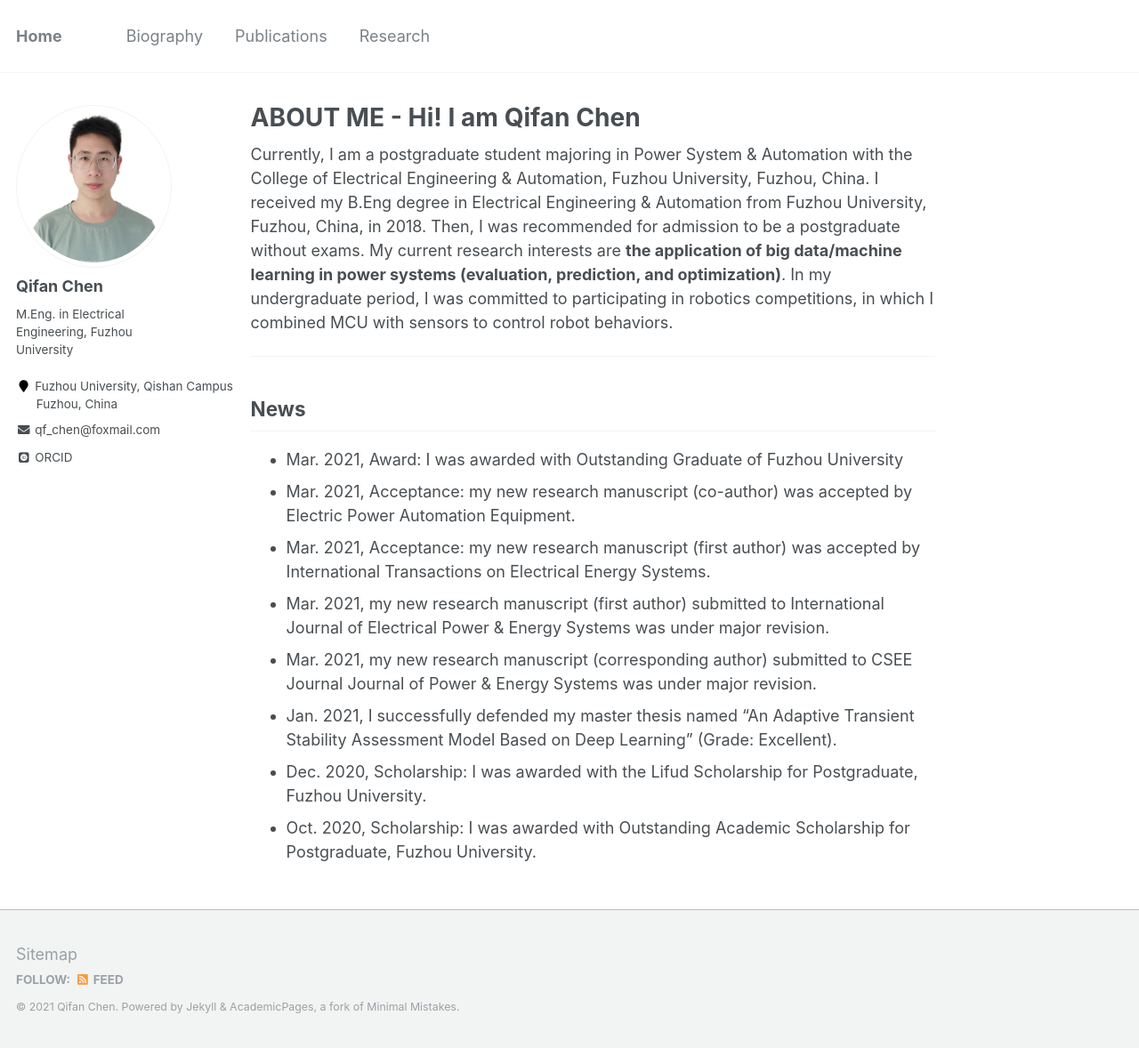
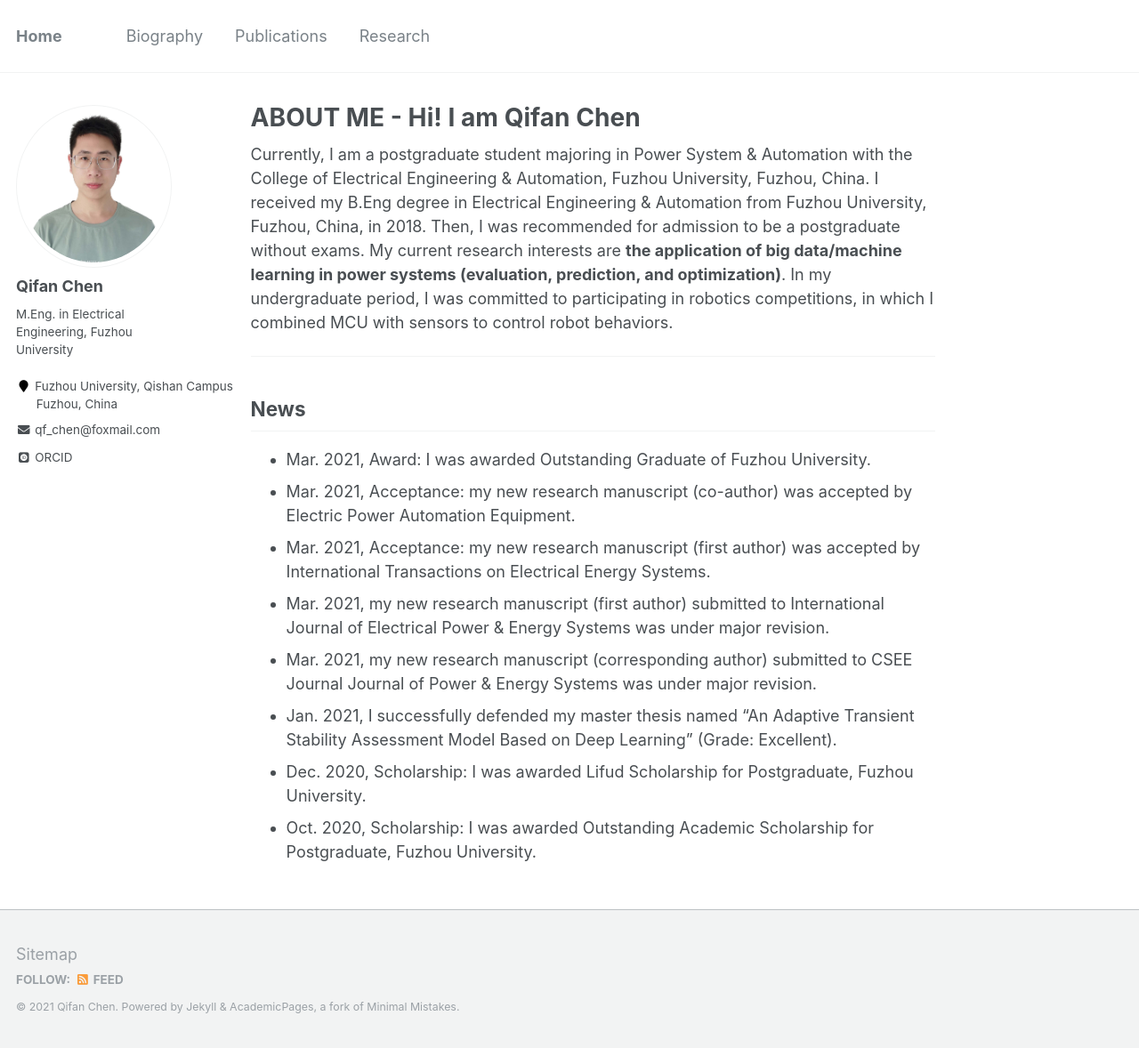
Before and after one commit to ChQf/ChQf.github.io, a Jekyll site: the page built from _pages/about.md, in a window 1280 px wide and 1178 px high. Shown: the whole window at 89% size. Built offline with Jekyll 4.4.1, drawn with Linux system fonts in a browser that asks for light colours; some web fonts are replaced.

Commit message:
Update about.md

```diff
--- a/_pages/about.md
+++ b/_pages/about.md
@@ -18,11 +18,11 @@ In my undergraduate period, I was committed to participating in robotics competi
 
 ## News
 
-* Mar. 2021, Award: I was awarded with Outstanding Graduate of Fuzhou University
+* Mar. 2021, Award: I was awarded Outstanding Graduate of Fuzhou University.
 * Mar. 2021, Acceptance: my new research manuscript (co-author) was accepted by Electric Power Automation Equipment.
 * Mar. 2021, Acceptance: my new research manuscript (first author) was accepted by International Transactions on Electrical Energy Systems.
 * Mar. 2021, my new research manuscript (first author) submitted to International Journal of Electrical Power & Energy Systems was under major revision.
 * Mar. 2021, my new research manuscript (corresponding author) submitted to CSEE Journal Journal of Power & Energy Systems was under major revision.
 * Jan. 2021, I successfully defended my master thesis named "An Adaptive Transient Stability Assessment Model Based on Deep Learning" (Grade: Excellent).
-* Dec. 2020, Scholarship: I was awarded with the Lifud Scholarship for Postgraduate, Fuzhou University.
-* Oct. 2020, Scholarship: I was awarded with Outstanding Academic Scholarship for Postgraduate, Fuzhou University.
+* Dec. 2020, Scholarship: I was awarded Lifud Scholarship for Postgraduate, Fuzhou University.
+* Oct. 2020, Scholarship: I was awarded Outstanding Academic Scholarship for Postgraduate, Fuzhou University.
```
